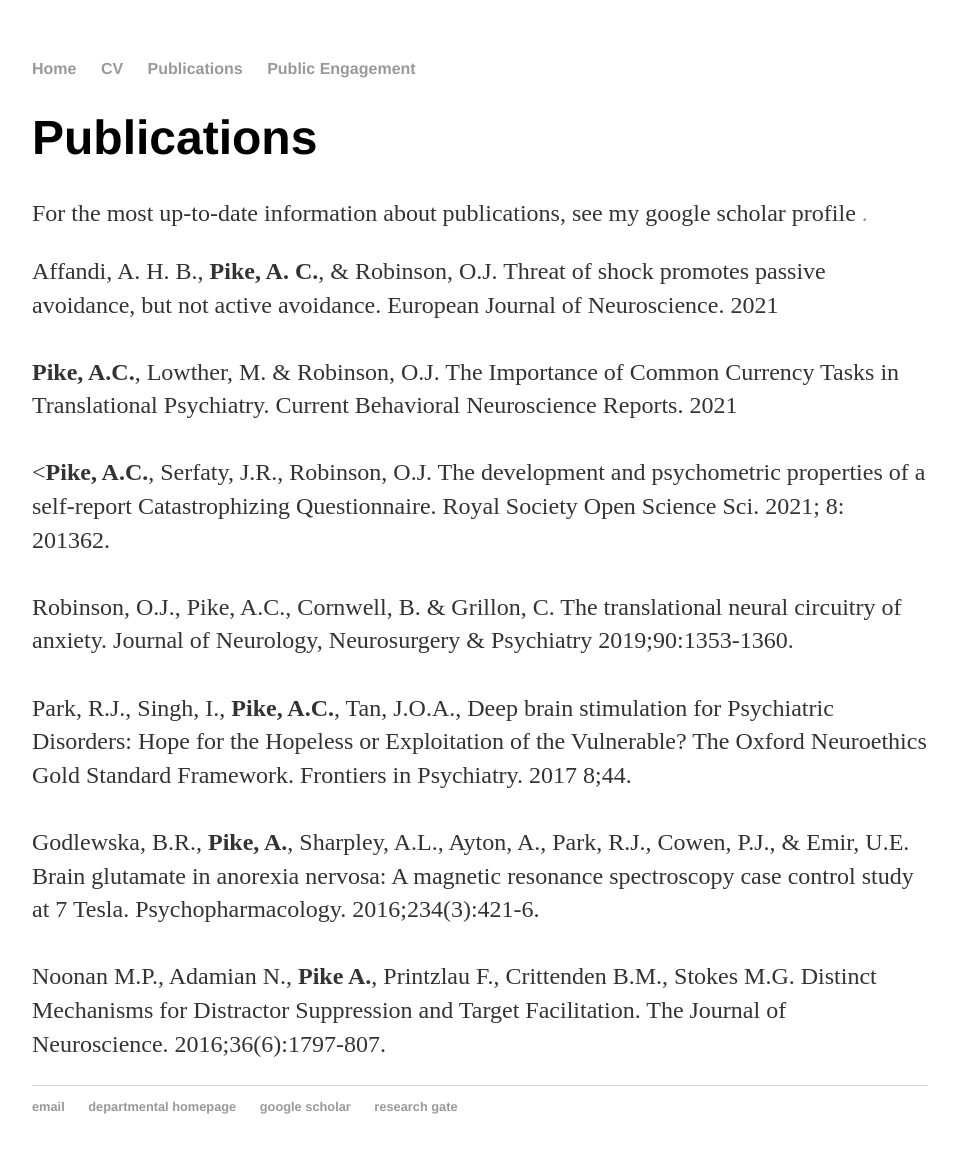
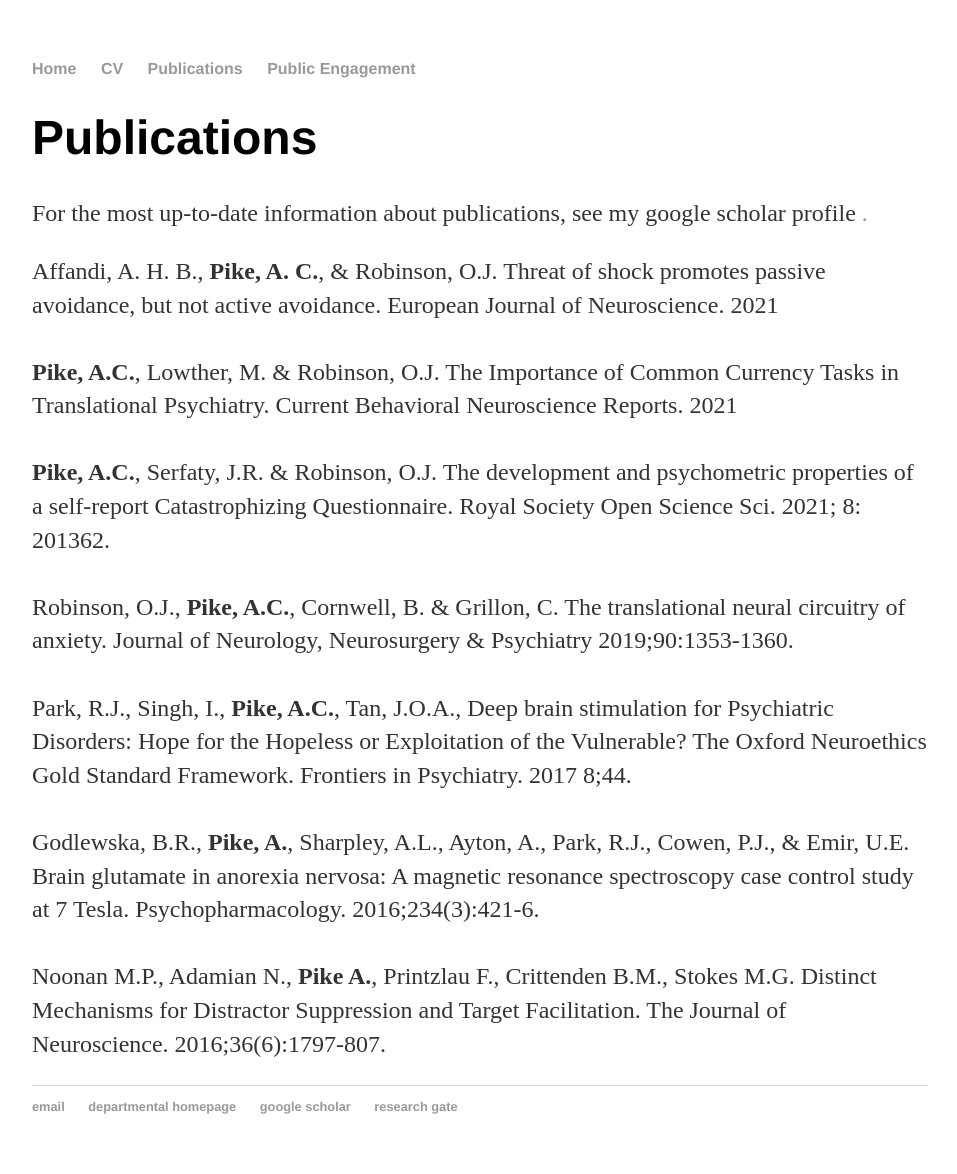
Before and after one commit to apike02/apike02.github.io, a Jekyll site: the page built from pubs/index.html, in a window 1280 px wide. Shown: the whole page, without its empty margins (160-1117 px from the left). Built offline with Jekyll 4.4.1, drawn with Linux system fonts in a browser that asks for light colours.

Commit message:
updated index with papers post 2018

```diff
--- a/pubs/index.html
+++ b/pubs/index.html
@@ -10,9 +10,9 @@ title: Publications
 		<br/>
 		<a href="https://doi.org/10.1007/s40473-021-00225-w"style="color: #333"><b>Pike, A.C.</b>, Lowther, M. & Robinson, O.J. The Importance of Common Currency Tasks in Translational Psychiatry. Current Behavioral Neuroscience Reports. 2021</a><br/>
 		<br/>
-		<a href="https://doi.org/10.1098/rsos.201362"style="color: #333"><<b>Pike, A.C.</b>, Serfaty, J.R., Robinson, O.J. The development and psychometric properties of a self-report Catastrophizing Questionnaire. Royal Society Open Science  Sci. 2021; 8: 201362.</a><br/>
+		<a href="https://doi.org/10.1098/rsos.201362"style="color: #333"><b>Pike, A.C.</b>, Serfaty, J.R. & Robinson, O.J. The development and psychometric properties of a self-report Catastrophizing Questionnaire. Royal Society Open Science  Sci. 2021; 8: 201362.</a><br/>
 		<br/>
-	    	<a href="https://dx.doi.org/10.1136/jnnp-2019-321400"style="color: #333">Robinson, O.J., Pike, A.C., Cornwell, B. & Grillon, C. The translational neural circuitry of anxiety. Journal of Neurology, Neurosurgery & Psychiatry 2019;90:1353-1360.</a><br/>
+	    	<a href="https://dx.doi.org/10.1136/jnnp-2019-321400"style="color: #333">Robinson, O.J., <b>Pike, A.C.</b>, Cornwell, B. & Grillon, C. The translational neural circuitry of anxiety. Journal of Neurology, Neurosurgery & Psychiatry 2019;90:1353-1360.</a><br/>
 		<br/>
 	    	<a href="https://dx.doi.org/10.3389/fpsyt.2017.00044"style="color: #333">Park, R.J., Singh, I., <b>Pike, A.C.</b>, Tan, J.O.A., Deep brain stimulation for Psychiatric Disorders: Hope for the Hopeless or Exploitation of the Vulnerable? The Oxford Neuroethics Gold Standard Framework. Frontiers in Psychiatry. 2017 8;44.</a><br/>
 		<br/>
```
